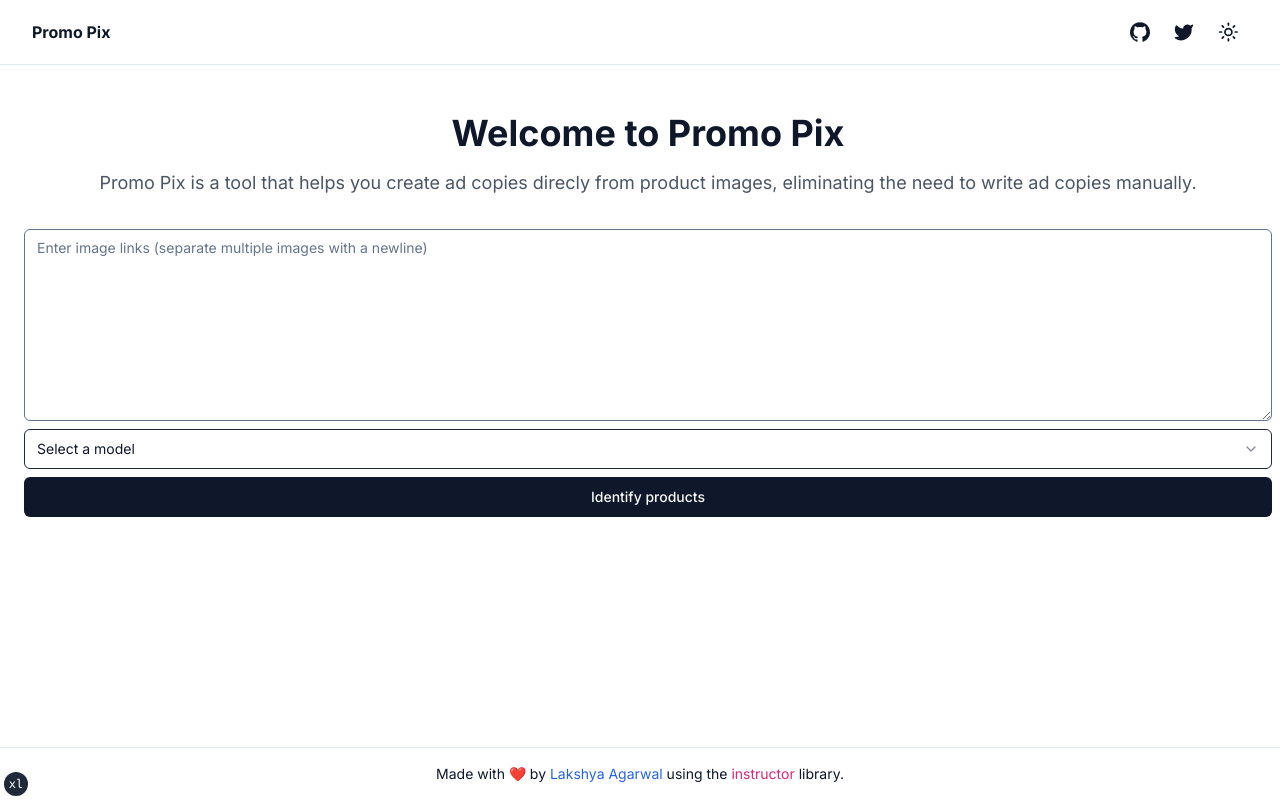
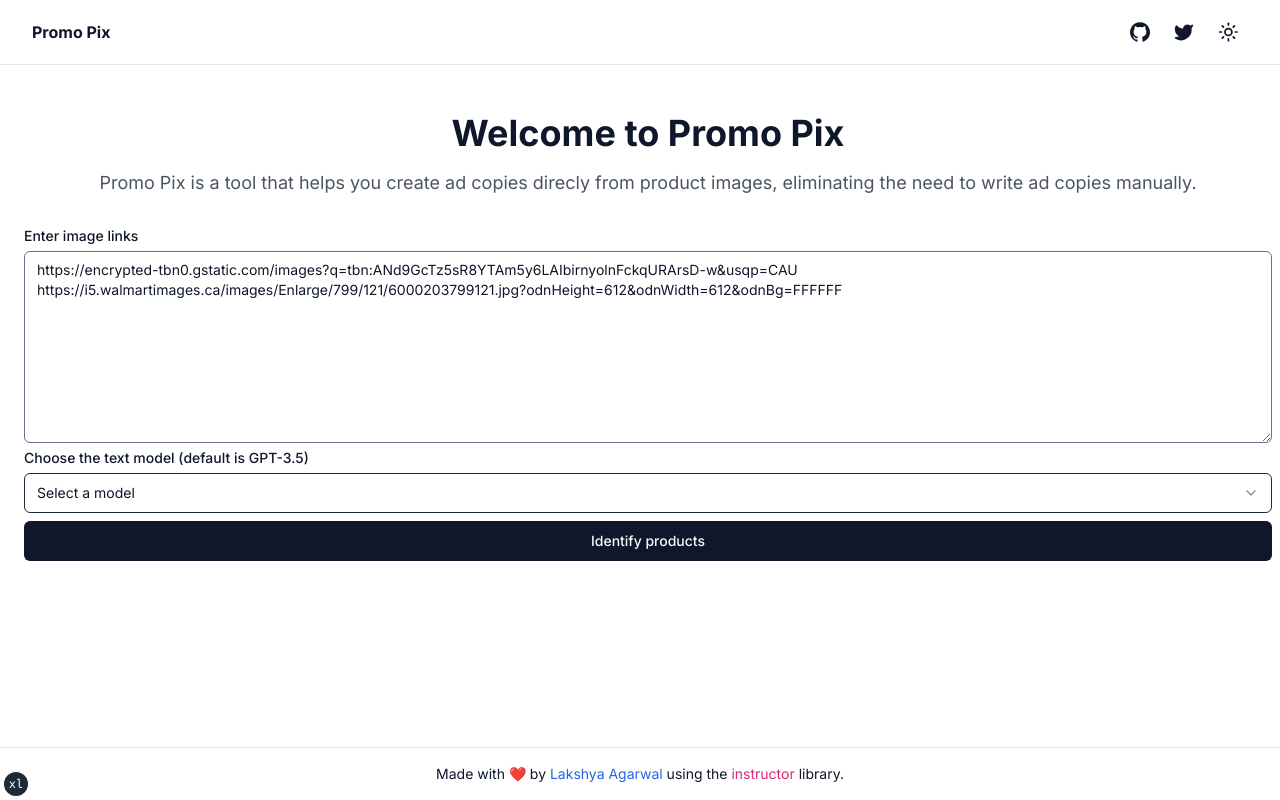
Before and after one commit to lakshyaag/image-to-ad-copy, a Next.js app in the folder promo_pix/: page / in a window 1280 px wide. Built offline with nearby package versions, Linux system fonts and the light colour scheme.

Commit message:
minor fixes

```diff
--- a/promo_pix/api/generate.ts
+++ b/promo_pix/api/generate.ts
@@ -6,7 +6,7 @@
 export const generate = async (
   product: Product,
   model: string,
-  endpoint: string = "/generate/"
+  endpoint: string = "generate/"
 ) => {
   try {
     const response = await fetch(
--- a/promo_pix/api/identify.ts
+++ b/promo_pix/api/identify.ts
@@ -4,7 +4,7 @@
 
 export const identify = async (
   imageLinks: string,
-  endpoint: string = "/identify/"
+  endpoint: string = "identify/"
 ) => {
   try {
     const response = await fetch(`${apiBaseUrl}${endpoint}`, {
--- a/promo_pix/components/landing.tsx
+++ b/promo_pix/components/landing.tsx
@@ -6,6 +6,7 @@
 import { siteConfig } from "@/config/site"
 import { AdCopy, IdentifiedProduct, Product } from "@/lib/types"
 import { Button } from "@/components/ui/button"
+import { Label } from "@/components/ui/label"
 import { Separator } from "@/components/ui/separator"
 import { Textarea } from "@/components/ui/textarea"
 import { Toaster } from "@/components/ui/toaster"
@@ -16,10 +17,11 @@
 import Spinner from "./spinner"
 
 export default function Landing() {
+  const defaultLink = `https://encrypted-tbn0.gstatic.com/images?q=tbn:ANd9GcTz5sR8YTAm5y6LAIbirnyolnFckqURArsD-w&usqp=CAU\nhttps://i5.walmartimages.ca/images/Enlarge/799/121/6000203799121.jpg?odnHeight=612&odnWidth=612&odnBg=FFFFFF`
   const { toast } = useToast()
 
   const [isLoading, setIsLoading] = React.useState<boolean>(false)
-  const [imageLinks, setImageLinks] = React.useState("")
+  const [imageLinks, setImageLinks] = React.useState(defaultLink)
   const [products, setProducts] = React.useState<IdentifiedProduct>()
   const [model, setModel] = React.useState<string>("gpt-3.5-turbo")
 
@@ -55,12 +57,23 @@
       <h1 className="mb-4 text-4xl font-bold">Welcome to {siteConfig.name}</h1>
       <p className="mb-4 text-lg text-gray-600">{siteConfig.description}</p>
       <div className="m-4 grid w-full gap-2">
+        <Label htmlFor="image-links">Enter image links</Label>
         <Textarea
           className="h-48 border-slate-500 dark:border-slate-50"
+          value={defaultLink}
           placeholder="Enter image links (separate multiple images with a newline)"
           onChange={handleInputChange}
+          id="image-links"
         />
-        <ModelSelect valueChange={setModel} />
+
+        {!products && (
+          <>
+            <Label htmlFor="model">
+              Choose the text model (default is GPT-3.5)
+            </Label>
+            <ModelSelect valueChange={setModel} />
+          </>
+        )}
         <Button onClick={onClickIdentify} disabled={isLoading}>
           {isLoading ? <Spinner /> : "Identify products"}
         </Button>
--- a/promo_pix/components/product-card.tsx
+++ b/promo_pix/components/product-card.tsx
@@ -41,8 +41,8 @@
 
   return (
     <div className="flex flex-col">
-      <Card className="ml-4 flex flex-col overflow-hidden rounded-lg shadow-lg">
-        <CardHeader className="h-12 justify-center overflow-auto text-center lg:h-24">
+      <Card className="flex flex-col overflow-hidden rounded-lg shadow-lg lg:ml-4">
+        <CardHeader className="h-16 justify-center overflow-auto text-center lg:h-24">
           <CardTitle className="text-xl lg:text-2xl">{product.name}</CardTitle>
         </CardHeader>
         <Separator />
--- /dev/null
+++ b/promo_pix/components/ui/label.tsx
@@ -0,0 +1,24 @@
+import * as React from "react"
+import * as LabelPrimitive from "@radix-ui/react-label"
+import { cva, type VariantProps } from "class-variance-authority"
+
+import { cn } from "@/lib/utils"
+
+const labelVariants = cva(
+  "text-sm font-medium leading-none peer-disabled:cursor-not-allowed peer-disabled:opacity-70"
+)
+
+const Label = React.forwardRef<
+  React.ElementRef<typeof LabelPrimitive.Root>,
+  React.ComponentPropsWithoutRef<typeof LabelPrimitive.Root> &
+    VariantProps<typeof labelVariants>
+>(({ className, ...props }, ref) => (
+  <LabelPrimitive.Root
+    ref={ref}
+    className={cn(labelVariants(), className)}
+    {...props}
+  />
+))
+Label.displayName = LabelPrimitive.Root.displayName
+
+export { Label }
--- a/promo_pix/config/site.ts
+++ b/promo_pix/config/site.ts
@@ -9,5 +9,6 @@
     twitter: "https://twitter.com/lakshyaag",
     github: "https://github.com/lakshyaag/image-to-ad-copy",
   },
-  apiBaseUrl: "http://localhost:5000",
+  // apiBaseUrl: "http://localhost:5000",
+  apiBaseUrl: "https://image-to-ad-copy.onrender.com/",
 }
--- a/promo_pix/package.json
+++ b/promo_pix/package.json
@@ -16,6 +16,7 @@
   "dependencies": {
     "@radix-ui/react-collapsible": "^1.0.3",
     "@radix-ui/react-dialog": "^1.0.5",
+    "@radix-ui/react-label": "^2.0.2",
     "@radix-ui/react-select": "^2.0.0",
     "@radix-ui/react-separator": "^1.0.3",
     "@radix-ui/react-slot": "^1.0.2",
```
Also changed, not shown: 1 other file (tests, documents, lock files or other folders).
